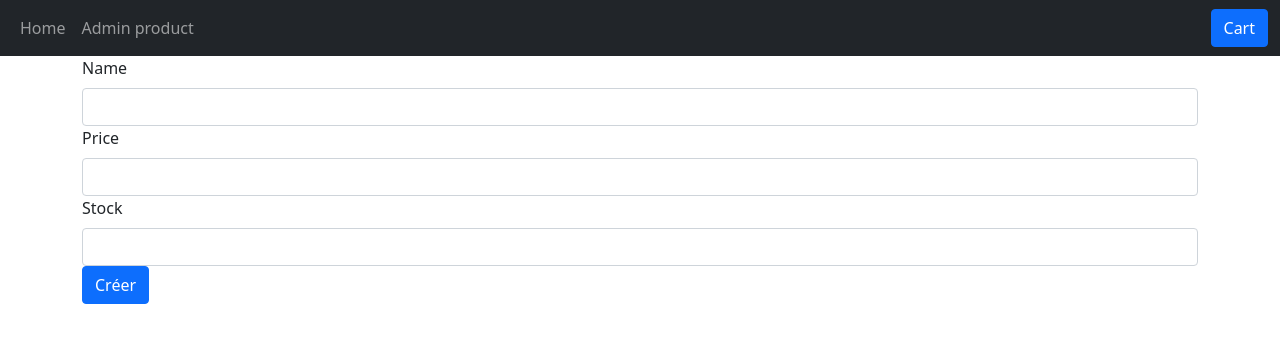
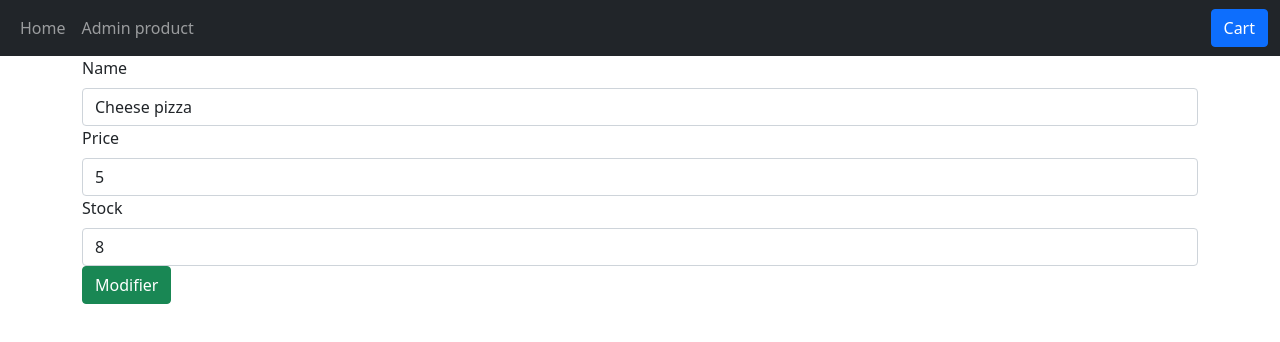
Before and after one commit to eddymandran/2itech_Eval1, a React (Create React App) app: page /admin/product/1/edit in a window 1280 px wide. Shown: the top 342 px of the page. Built offline with nearby package versions, Linux system fonts and the light colour scheme; data requests are answered from the project's data file.

Commit message:
update product from admin

```diff
--- a/db.json
+++ b/db.json
@@ -4,7 +4,7 @@
       "id": 1,
       "name": "Cheese pizza",
       "price": 5,
-      "stock": 10
+      "stock": "8"
     },
     {
       "id": 2,
@@ -20,7 +20,7 @@
     },
     {
       "name": "water",
-      "price": "1",
+      "price": "1,50",
       "stock": "100",
       "id": 4
     }
--- a/src/App.js
+++ b/src/App.js
@@ -5,6 +5,7 @@ import ProductList from "./components/admin/ProductList";
 import Cart from "./components/Cart";
 import NotFound from "./components/NotFound";
 import ProductForm from "./components/admin/ProductForm";
+import ProductFormUpdate from "./components/admin/ProductFormUpdate";
 
 function App() {
     return (
@@ -17,7 +18,7 @@ function App() {
                         <Route path='/' element={<Home />}/>
                         <Route path='/admin/product' element={<ProductList />}/>
                         <Route path="/admin/product/new" element={<ProductForm />} />
-                        <Route path="/admin/product/:id/edit" element={<ProductForm />} />
+                        <Route path="/admin/product/:id/edit" element={<ProductFormUpdate />} />
                         <Route path='/cart' element={<Cart />}/>
                         <Route path="*" element={<NotFound />} />
                     </Routes>
--- /dev/null
+++ b/src/components/admin/ProductFormUpdate.jsx
@@ -0,0 +1,73 @@
+import {useEffect, useState} from "react";
+import {useNavigate, useParams} from "react-router-dom";
+
+const ProductFormUpdate = () => {
+
+    const [form, setForm] = useState({name: '', price: '', stock: ''})
+    const navigate = useNavigate();
+    const params = useParams();
+
+    const handleUpdate = (event) => {
+        event.preventDefault();
+
+        fetch(`http://localhost:5050/product/${params.id}`, {
+            headers: { 'Content-Type': 'application/json' },
+            method: 'PUT',
+            body: JSON.stringify(form)
+        })
+            .then(response => response.json())
+            .then(product => {
+                setForm(product);
+                navigate('/admin/product');
+            })
+            .catch(error => console.error(error));
+    }
+
+
+    const handleChange = (event) => {
+        const newData = { ...form };
+        newData[event.target.name] = event.target.value;
+        setForm(newData);
+    }
+
+    /**
+     * @info for getting value at loading
+     * */
+
+    useEffect(() => {
+        if (!params.id) return;
+
+        fetch(`http://localhost:5050/product/${params.id}`)
+            .then(response => response.json())
+            .then(product => { setForm(product) })
+            .catch(error => console.error(error));
+    }, [params.id]);
+
+
+    return (
+        <form onSubmit={handleUpdate}>
+            <div>
+                <label htmlFor="name" className="form-label">Name</label>
+                <input type="text" id="name" name="name" className="form-control"
+                       value={form['name']}
+                       onChange={handleChange} />
+            </div>
+            <div>
+                <label htmlFor="price" className="form-label">Price</label>
+                <input type="text" id="price" name="price" className="form-control"
+                       value={form['price']}
+                       onChange={handleChange} />
+            </div>
+            <div>
+                <label htmlFor="stock" className="form-label">Stock</label>
+                <input type="text" id="stock" name="stock" className="form-control"
+                       value={form['stock']}
+                       onChange={handleChange} />
+            </div>
+
+            <div><input type="submit" value='Modifier' className="btn btn-success" /></div>
+        </form>
+    )
+}
+
+export default ProductFormUpdate;
--- a/src/components/admin/ProductList.jsx
+++ b/src/components/admin/ProductList.jsx
@@ -15,7 +15,7 @@ const ProductList = () => {
       return (
         <>
             <hr />
-            <table className="table">
+            <table className="table table-striped">
                 <thead className="thead-dark">
                 <tr>
                     <th scope="col">#</th>
@@ -39,7 +39,7 @@ const ProductList = () => {
                 })}
                 </tbody>
             </table>
-            <Link className="btn btn-info" to="/admin/product/new/">Create a product</Link>
+            <Link className="btn btn-primary" to="/admin/product/new/">Create a product</Link>
         </>
     )
 }
```
